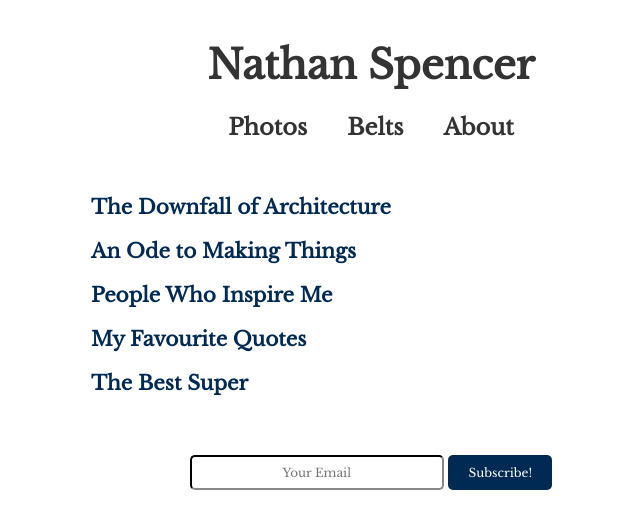
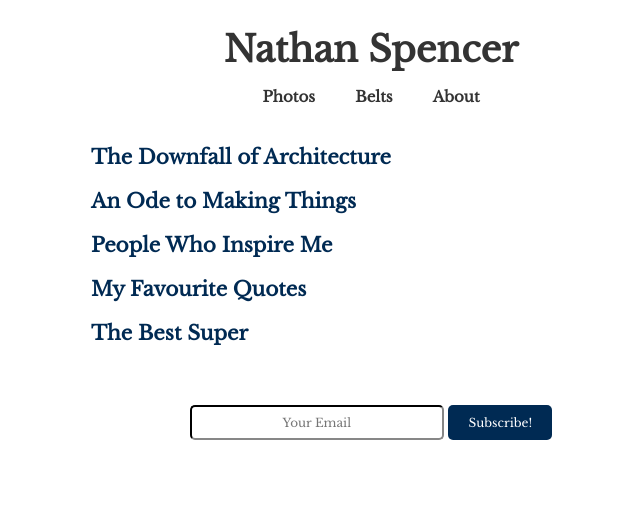
Before and after one commit to nathancspencer/website, an Eleventy site: page index.html in a window 1280 px wide. Shown: the whole page, without its empty margins (269-909 px from the left). Built offline with nearby package versions, Linux system fonts and the light colour scheme; Eleventy itself is replaced by a stand-in of ours; files that its build step writes are made by us from their sources.

Commit message:
formatting changes

```diff
--- a/_includes/layout.html
+++ b/_includes/layout.html
@@ -15,12 +15,12 @@ h1, h2, h3 {
 }
 
 h1, h2 {
-	margin-top: 1em;
+	margin-top: 0.75em;
 	margin-bottom: 0em;
 }
 
 h1 {
-	font-size: 2.5em;
+	font-size: 2.25em;
 }
 
 h2 {
@@ -28,7 +28,7 @@ h2 {
 }
 
 h3 {
-	font-size: 0.75em;
+	font-size: 0.5em;
 }
 
 p {
```
